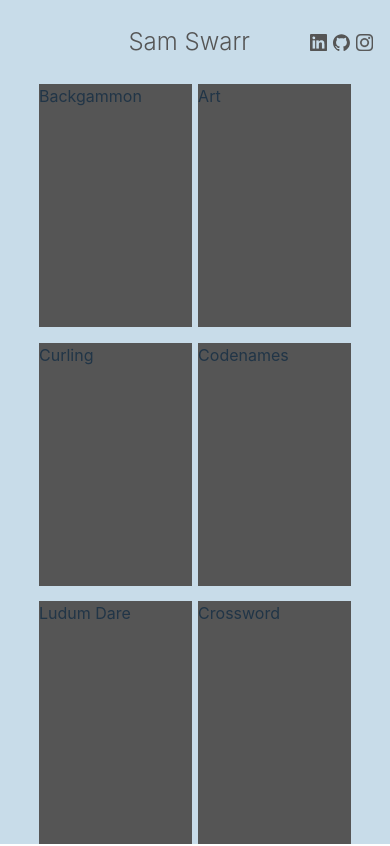
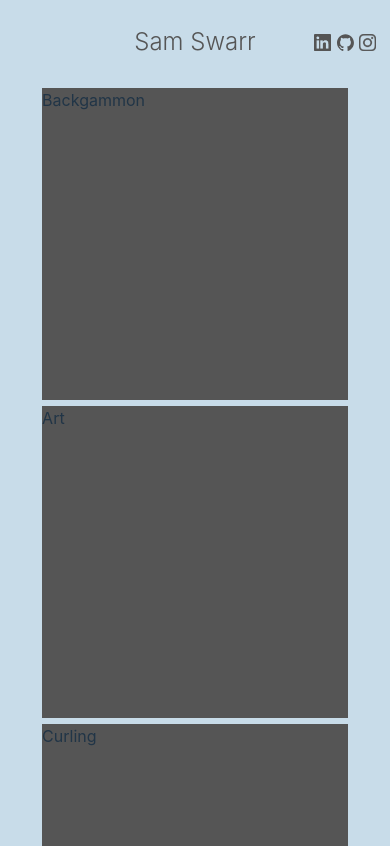
Before and after one commit to sam-swarr/sam-swarr.github.io, a React (Vite) app: page / in a window 390 px wide. Shown: the top 846 px of the page. Built offline with nearby package versions, Linux system fonts and the light colour scheme.

Commit message:
layout homepage panels nicely for different screen sizes

```diff
--- a/src/App.css
+++ b/src/App.css
@@ -1,7 +1,11 @@
+#root {
+  width: 100%;
+}
+
 .app {
   background-color: #C8DCE9;
-  height: 100vh;
-  width: 100vw;
+  height: 100%;
+  width: 100%;
 }
 
 .header {
@@ -26,6 +30,7 @@
   color: #555555;
   font-size: 2em;
   font-weight: 300;
+  cursor: pointer;
 }
 
 .headerTitle:hover {
@@ -36,8 +41,8 @@
 
 .headerRight {
   display: flex;
+  justify-content: flex-end;
   align-items: center;
-  padding-right: 3%;
 }
 
 .linkedinLogo, .githubLogo, .instagramLogo {
@@ -63,23 +68,36 @@
 
 .instagramLogo {
   background-image: url('./assets/instagram_gray.png');
+  padding-right: 2vw;
 }
 
 .body {
-  margin-left: 25vw;
-  margin-right: 25vw;
+  margin-left: auto;
+  margin-right: auto;
   width: 50vw;
-  height: 90vh;
-  display: grid;
-  grid-template-columns: repeat(2, minmax(0, 1fr));
-  grid-column-gap: 2%;
-  grid-row-gap: 2%;
+  display: flex;
+  flex-wrap: wrap;
+  padding-bottom: 1%;
 }
 
 .body div {
   background-color: #555555;
-  height: 100%;
-  width: 100%;
+  background-clip: content-box;
+  padding: 1%;
+  height: 25vw;
+  width: 48%;
+  cursor: pointer;
+}
+
+.galleryContainer {
+  display: flex;
+  flex-direction: column;
+  align-items: center;
+}
+
+.galleryWrapper {
+  width: 60vw;
+  padding-bottom: 4vh;
 }
 
 @media (orientation: portrait) and (max-width: 480px) {
@@ -101,10 +119,27 @@
     margin-left: 10vw;
     margin-right: 10vw;
     width: 80vw;
-    height: 90vh;
+    padding-bottom: 4%;
+  }
+
+  .body div {
+    height: 80vw;
+    width: 100%;
+  }
+
+  .instagramLogo {
+    padding-right: 6%;
+  }
+
+  .galleryWrapper {
+    padding-bottom: 4vh;
   }
 }
 @media (orientation: landscape) and (max-height: 480px) {
+  .header {
+    padding-top: 3vh;
+  }
+
   .headerTitle {
     font-size: 1.5em;
   }
@@ -114,9 +149,15 @@
     height: 3vw;
     padding-left: 1vw;
   }
+
+  .galleryWrapper {
+    padding-top: 4vh;
+  }
+
+  .galleryWrapper {
+    padding-bottom: 8vh;
+  }
 }
-
-
 
 .logo {
   height: 6em;
@@ -154,11 +195,6 @@
   color: #888;
 }
 
-
-.galleryWrapper {
-  width: 60vw;
-}
-
 .reactModal {
   position: absolute;
   overflow: auto;
--- a/src/ArtGallery.tsx
+++ b/src/ArtGallery.tsx
@@ -3,6 +3,7 @@ import Gallery, { PhotoClickHandler } from "react-photo-gallery";
 import ReactModal from "react-modal";
 import { photosData, PhotoData } from "./photosData";
 import { Carousel, CarouselItem } from "./Carousel";
+import Header from "./Header";
 
 ReactModal.setAppElement("#root");
 
@@ -33,6 +34,8 @@ export const ArtGallery = () => {
   }));
 
   return (
+    <div className={"galleryContainer"}>
+      <Header />
       <div className={"galleryWrapper"}>
         <Gallery photos={galleryPhotoData} onClick={openLightbox} />
         <ReactModal
@@ -58,6 +61,7 @@ export const ArtGallery = () => {
           />
         </ReactModal>
       </div>
+    </div>
   );
 };
 
--- a/src/Header.tsx
+++ b/src/Header.tsx
@@ -1,11 +1,14 @@
+import { useNavigate } from "react-router-dom";
+
 export const Header = () => {
+  const navigate = useNavigate();
   return (
     <div className={"header"}>
       <div className={"headerLeft"} />
       <div className={"headerCenter"}>
-        <a className={"headerTitle"} href="https://sam-swarr.github.io/">
+        <div className={"headerTitle"} onClick={() => navigate("/")}>
           Sam Swarr
-        </a>
+        </div>
       </div>
       <div className={"headerRight"}>
         <a
--- a/src/Home.tsx
+++ b/src/Home.tsx
@@ -1,12 +1,16 @@
+import { useNavigate } from "react-router-dom";
 import Header from "./Header";
 
 export const Home = () => {
+  const navigate = useNavigate();
   return (
     <div className={"home"}>
       <Header />
       <div className={"body"}>
         <div className={"backgammonLink"}>Backgammon</div>
-        <div className={"artLink"}>Art</div>
+        <div className={"artLink"} onClick={() => navigate("/art")}>
+          Art
+        </div>
         <div className={"curlingLink"}>Curling</div>
         <div className={"codenamesLink"}>Codenames</div>
         <div className={"ludumLink"}>Ludum Dare</div>
--- a/src/carousel.module.css
+++ b/src/carousel.module.css
@@ -119,6 +119,7 @@
   pointer-events: none;
   border-radius: 5px;
   color: #374151;
+  margin-right: 1vw;
 }
 
 .prevButton,
```
Lines whose indentation alone changed are shown as unchanged.
